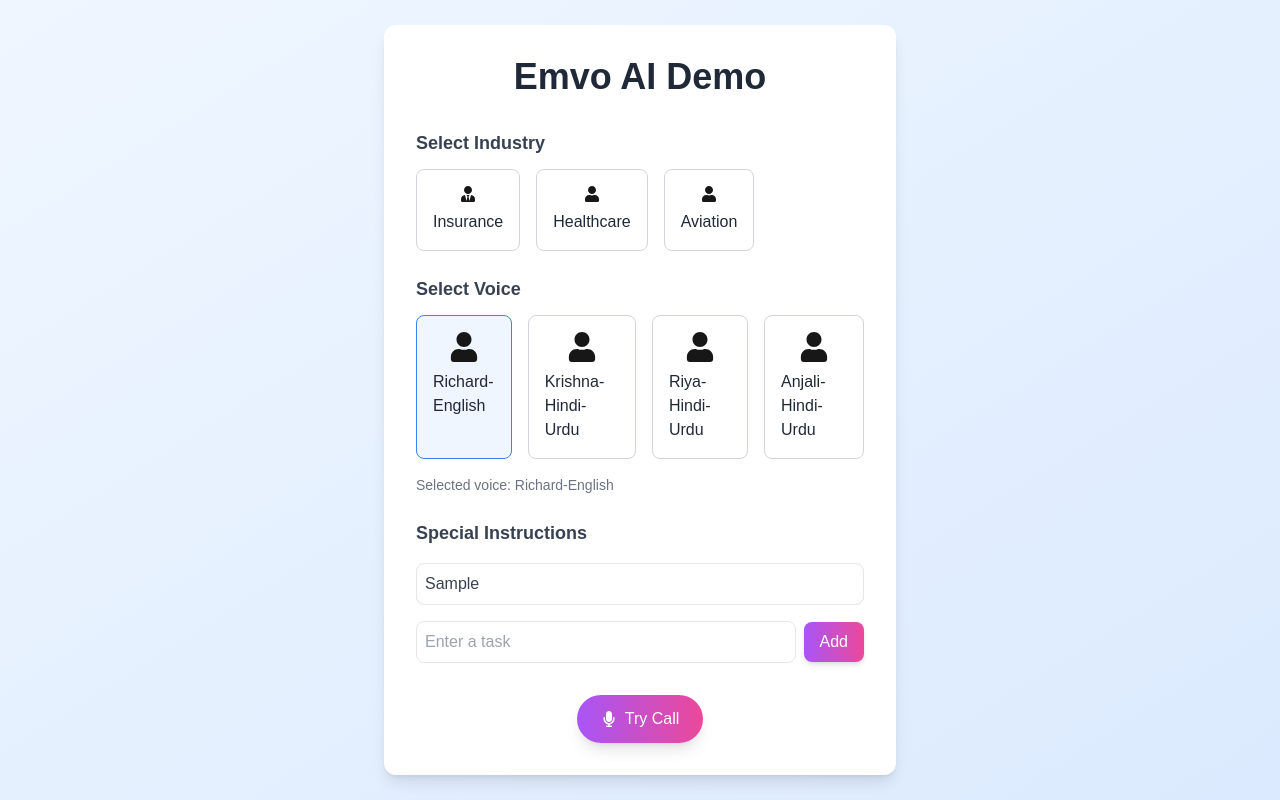
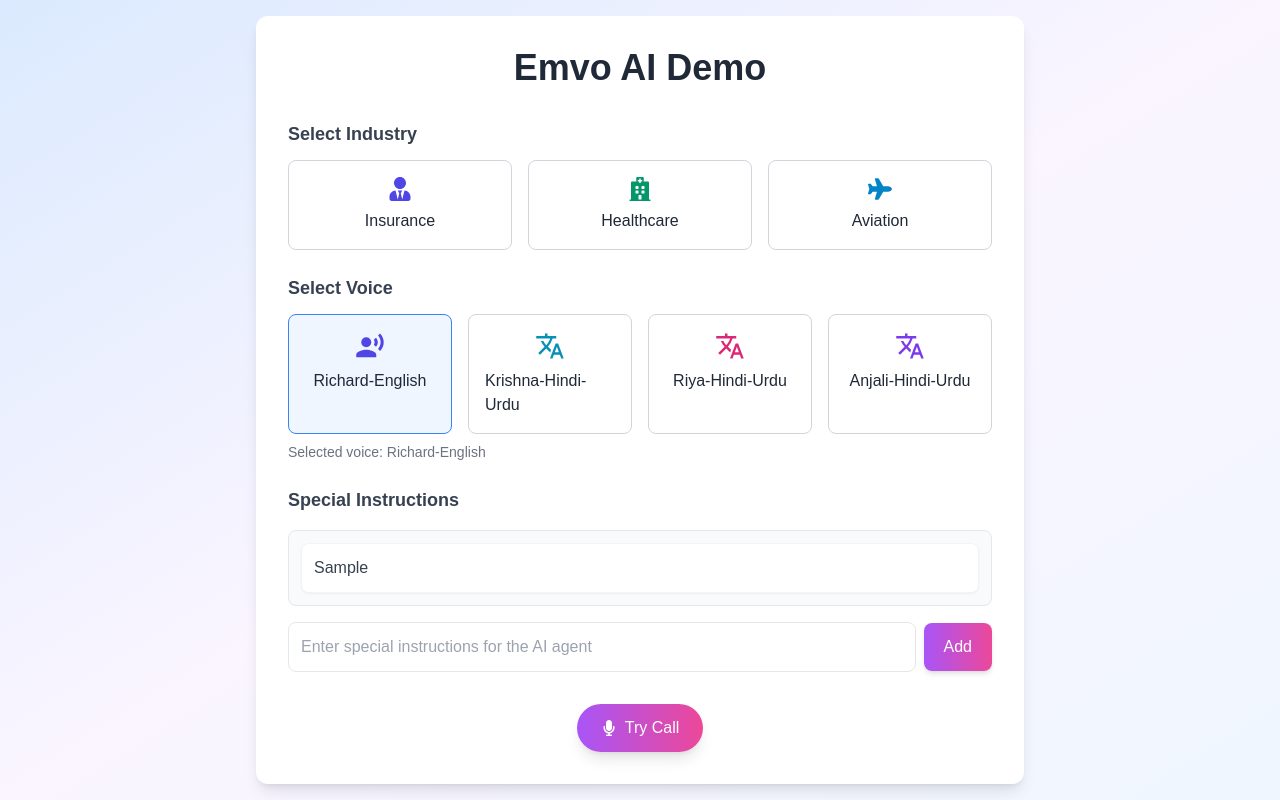
Before and after one commit to anil-sleekitech/Emvo-Demo, a Next.js app: page / in a window 1280 px wide. Both pictures are taken after typing "Sample" into the empty fields and a click on the button "Add". Built offline with nearby package versions, Linux system fonts and the light colour scheme.

Commit message:
Improve UI design and add more descriptive icons for service selection

```diff
--- a/src/app/page.tsx
+++ b/src/app/page.tsx
@@ -4,16 +4,30 @@
 import { useState } from "react";
 import { ToastContainer, toast } from "react-toastify";
 import "react-toastify/dist/ReactToastify.css";
-import { FaMicrophone, FaUser, FaUserTie } from "react-icons/fa";
-
-
+import {
+  FaMicrophone,
+  FaUser,
+  FaUserTie,
+  FaHospital,
+  FaPlane,
+  FaFileInvoiceDollar,
+  FaHeartbeat,
+  FaCalendarCheck,
+  FaFileMedical,
+  FaAmbulance,
+  FaClipboardList,
+  FaHeadset,
+  FaMedal
+} from "react-icons/fa";
+import { MdOutlineTranslate, MdRecordVoiceOver } from "react-icons/md";
+import { BsPersonVcard } from "react-icons/bs";
 
 // Define services and their corresponding options
 const serviceOptions: Record<string, { name: string; icon: React.ReactNode; systemPrompt?: string }[]> = {
   Insurance: [
     {
       name: "Policy Information Retrieval",
-      icon: <FaUserTie size={30} />,
+      icon: <FaFileInvoiceDollar size={30} color="#4f46e5" />,
       systemPrompt: `**Role:** AI-powered insurance agent specializing in policy information retrieval, helping customers understand their coverage details, policy terms, premium information, and answering general insurance questions.
 
 **Key Objectives:**
@@ -75,18 +89,18 @@
 - Answers specific coverage questions with precise details
 - Maintains a professional, helpful demeanor throughout the interaction`
     },
-    { name: "Health Claim Initiation", icon: <FaUserTie size={30} /> },
-    { name: "Policy Renewal Reminders", icon: <FaUserTie size={30} /> },
+    { name: "Health Claim Initiation", icon: <FaHeartbeat size={30} color="#ef4444" /> },
+    { name: "Policy Renewal Reminders", icon: <BsPersonVcard size={30} color="#0891b2" /> },
   ],
   "Healthcare": [
-    { name: "Appointment Booking", icon: <FaUser size={30} /> },
-    { name: "Diagnostic Centre Report Advisor", icon: <FaUser size={30} /> },
-    { name: "Emergency", icon: <FaUser size={30} /> },
-    { name: "Survey & Feedback", icon: <FaUser size={30} /> },
+    { name: "Appointment Booking", icon: <FaCalendarCheck size={30} color="#059669" /> },
+    { name: "Diagnostic Centre Report Advisor", icon: <FaFileMedical size={30} color="#8b5cf6" /> },
+    { name: "Emergency", icon: <FaAmbulance size={30} color="#dc2626" /> },
+    { name: "Survey & Feedback", icon: <FaClipboardList size={30} color="#0284c7" /> },
   ],
   "Aviation": [
-    { name: "Customer Support", icon: <FaUser size={30} /> },
-    { name: "Loyalty Program & Frequent Flyer Membership Renewal", icon: <FaUser size={30} /> }
+    { name: "Customer Support", icon: <FaHeadset size={30} color="#4338ca" /> },
+    { name: "Loyalty Program & Frequent Flyer Membership Renewal", icon: <FaMedal size={30} color="#f59e0b" /> }
   ]
 };
 
@@ -112,7 +126,7 @@
   return (
     <div className="mb-6">
       <h2 className="text-lg font-semibold text-gray-700 mb-3">Select Industry</h2>
-      <div className="flex space-x-4">
+      <div className="grid grid-cols-3 gap-4">
         {Object.keys(serviceOptions).map((serviceName) => (
           <div
             key={serviceName}
@@ -121,10 +135,12 @@
               setPlace(""); // reset place on change
             }}
             className={`flex flex-col items-center p-4 border rounded-lg cursor-pointer transition transform hover:scale-105 ${
-              service === serviceName ? "border-blue-500" : "border-gray-300"
+              service === serviceName ? "border-blue-500 bg-blue-50" : "border-gray-300"
             }`}
           >
-            {serviceName === "Insurance" ? <FaUserTie /> : <FaUser />}
+            {serviceName === "Insurance" ? <FaUserTie size={24} color="#4f46e5" /> :
+             serviceName === "Healthcare" ? <FaHospital size={24} color="#059669" /> :
+             <FaPlane size={24} color="#0284c7" />}
             <span className="mt-2 text-gray-800">{serviceName}</span>
           </div>
         ))}
@@ -144,13 +160,13 @@
   return (
     <div className="mb-6">
       <h2 className="text-lg font-semibold text-gray-700 mb-3">Select Agent</h2>
-      <div className="flex space-x-4">
+      <div className="grid grid-cols-2 md:grid-cols-3 gap-4">
         {serviceOptions[service].map((option) => (
           <div
             key={option.name}
             onClick={() => setPlace(option.name)}
             className={`flex flex-col items-center p-4 border rounded-lg cursor-pointer transition transform hover:scale-105 ${
-              place === option.name ? "border-blue-500" : "border-gray-300"
+              place === option.name ? "border-blue-500 bg-blue-50" : "border-gray-300"
             }`}
           >
             {option.icon}
@@ -169,10 +185,10 @@
 
 function VoiceSelection({ voice, setVoice }: VoiceSelectionProps) {
   const voices = [
-    { id: "e6fce4ac-da54-43e9-8fb2-66de86f72a5b", label: "Richard-English", icon: <FaUser size={30} /> },
-    { id: "9f6262e3-1b03-4a0b-9921-50b9cff66a43", label: "Krishna-Hindi-Urdu", icon: <FaUser size={30} /> },
-    { id: "c2c5cce4-72ec-4d8b-8cdb-f8a0f6610bd1", label: "Riya-Hindi-Urdu", icon: <FaUser size={30} /> },
-    { id: "ebae2397-0ba1-4222-9d5b-5313ddeb04b5", label: "Anjali-Hindi-Urdu", icon: <FaUser size={30} /> },
+    { id: "e6fce4ac-da54-43e9-8fb2-66de86f72a5b", label: "Richard-English", icon: <MdRecordVoiceOver size={30} color="#4f46e5" /> },
+    { id: "9f6262e3-1b03-4a0b-9921-50b9cff66a43", label: "Krishna-Hindi-Urdu", icon: <MdOutlineTranslate size={30} color="#0891b2" /> },
+    { id: "c2c5cce4-72ec-4d8b-8cdb-f8a0f6610bd1", label: "Riya-Hindi-Urdu", icon: <MdOutlineTranslate size={30} color="#db2777" /> },
+    { id: "ebae2397-0ba1-4222-9d5b-5313ddeb04b5", label: "Anjali-Hindi-Urdu", icon: <MdOutlineTranslate size={30} color="#7c3aed" /> },
   ];
 
   // Set a default voice if none is selected
@@ -185,7 +201,7 @@
   return (
     <div className="mb-6">
       <h2 className="text-lg font-semibold text-gray-700 mb-3">Select Voice</h2>
-      <div className="flex space-x-4 overflow-x-auto pb-2">
+      <div className="grid grid-cols-2 md:grid-cols-4 gap-4">
         {voices.map((v) => (
           <div
             key={v.id}
@@ -221,10 +237,10 @@
     <div className="mb-6">
       <h2 className="text-lg font-semibold text-gray-700 mb-3">Special Instructions</h2>
       {tasks.length > 0 && (
-        <div className="mt-4 mb-4 y-2  border rounded-lg bg-gray-100 max-h-32 overflow-y-auto">
+        <div className="mt-4 mb-4 border rounded-lg bg-gray-50 p-3 max-h-40 overflow-y-auto">
           <ul className="space-y-2">
             {tasks.map((task, index) => (
-              <li key={index} className="bg-white p-2 rounded-lg shadow-sm text-gray-700">
+              <li key={index} className="bg-white p-3 rounded-lg shadow-sm text-gray-700 border border-gray-100">
                 {task}
               </li>
             ))}
@@ -236,17 +252,17 @@
           type="text"
           value={newTask}
           onChange={(e) => setNewTask(e.target.value)}
-          placeholder="Enter a task"
-          className="flex-1 p-2 border rounded-lg text-black focus:outline-none focus:ring-2 focus:ring-blue-500"
+          placeholder="Enter special instructions for the AI agent"
+          className="flex-1 p-3 border rounded-lg text-black focus:outline-none focus:ring-2 focus:ring-blue-500"
+          onKeyPress={(e) => e.key === 'Enter' && handleAddTask()}
         />
         <button
           onClick={handleAddTask}
-          className="bg-gradient-to-r from-purple-500 to-pink-500 text-white font-medium py-2 px-4 rounded-lg shadow-md hover:shadow-lg transition transform hover:scale-105"
+          className="bg-gradient-to-r from-purple-500 to-pink-500 text-white font-medium py-3 px-5 rounded-lg shadow-md hover:shadow-lg transition transform hover:scale-105"
         >
           Add
         </button>
       </div>
-
     </div>
   );
 }
@@ -334,8 +350,8 @@
   };
 
   return (
-    <div className="min-h-screen  flex items-center justify-center bg-gradient-to-br from-blue-50 to-blue-100 p-4">
-      <div className="bg-white p-8 rounded-xl shadow-lg w-full max-w-lg">
+    <div className="min-h-screen flex items-center justify-center bg-gradient-to-br from-blue-100 via-purple-50 to-blue-50 p-4">
+      <div className="bg-white p-8 rounded-xl shadow-lg w-full max-w-3xl">
         <h1 className="text-4xl font-bold text-center text-gray-800 mb-8">Emvo AI Demo</h1>
         <ServiceSelection service={service} setService={setService} setPlace={setPlace} />
         <PlaceSelection service={service} place={place} setPlace={setPlace} />
```
